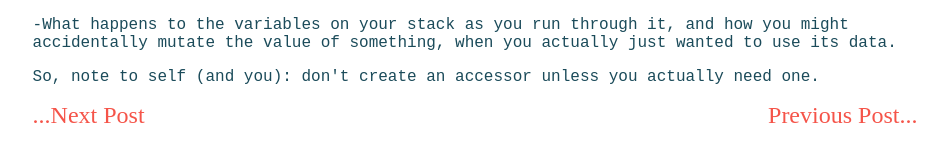
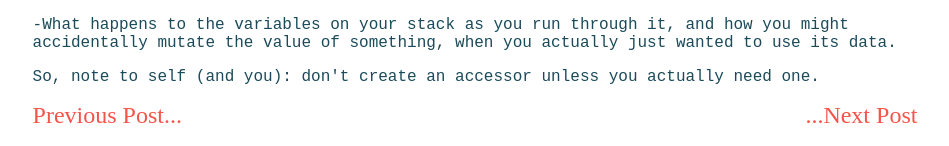
Before and after one commit to adriennedomingus/adriennedomingus.github.io, a Jekyll site: the page built from _posts/2015-12-24-reading,-writing,-accessing.html, in a window 1280 px wide. Shown: the part 1289-1435 px from the top of the page, without its empty margins (165-1114 px from the left). Built offline with Jekyll 4.4.1, drawn with Linux system fonts in a browser that asks for light colours.

Commit message:
switch previous next sides

```diff
--- a/_posts/2015-12-19-passing-blocks-as-arguments.html
+++ b/_posts/2015-12-19-passing-blocks-as-arguments.html
@@ -18,6 +18,6 @@ layout: post
   <p> This is another brief example. The <span class="code">accumulate</span> method is basically a rewriting of the built in <span class="code">map</span> method.</p>
   <img src="/images/2015-12-19/04.png" alt="image 04" />
   <p>Success! Cheers to Josh Cheek for showing me how this works.</p>
+  <a class="inline previous-post" href="http://adriennedomingus.github.io/2015/11/29/why-programming.html">Previous Post...</a>
   <a class="inline next-post" href="http://adriennedomingus.github.io/2015/12/24/reading,-writing,-accessing.html"> ...Next Post</a>
-  <a class="inline previous-post" href="http://adriennedomingus.github.io/2015/11/29/why-programming.html">Previous Post...</a>
 </div>
--- a/_posts/2015-12-24-reading,-writing,-accessing.html
+++ b/_posts/2015-12-24-reading,-writing,-accessing.html
@@ -11,6 +11,6 @@ layout: post
    <p>-What it tells someone else looking at your code to expect. One of the beautiful things about Ruby is that it doesn't require verbose comments to document functionality the way other languages do, but that does mean you need to be more intentional about using the code itself as documentation. This requires some precision.</p>
    <p>-What happens to the variables on your stack as you run through it, and how you might accidentally mutate the value of something, when you actually just wanted to use its data.</p>
   <p>So, note to self (and you): don't create an accessor unless you actually need one.</p>
+  <a class="inline previous-post" href="http://adriennedomingus.github.io/2015/12/19/passing-blocks-as-arguments.html">Previous Post...</a>
   <a class="inline next-post" href="http://adriennedomingus.github.io/2016/01/10/building-a-server-in-ruby.html"> ...Next Post</a>
-  <a class="inline previous-post" href="http://adriennedomingus.github.io/2015/12/19/passing-blocks-as-arguments.html">Previous Post...</a>
 </div>
--- a/css/styles.css
+++ b/css/styles.css
@@ -104,7 +104,7 @@ a.post-link {
 }
 
 .previous-post {
-  float: right;
+  float: left;
   font-size: 1.5em;
   padding-bottom: 10px;
   margin-bottom: 10px;
@@ -112,7 +112,7 @@ a.post-link {
 }
 
 .next-post {
-  float: left;
+  float: right;
   font-size: 1.5em;
   padding-bottom: 10px;
   margin-bottom: 10px;
```
